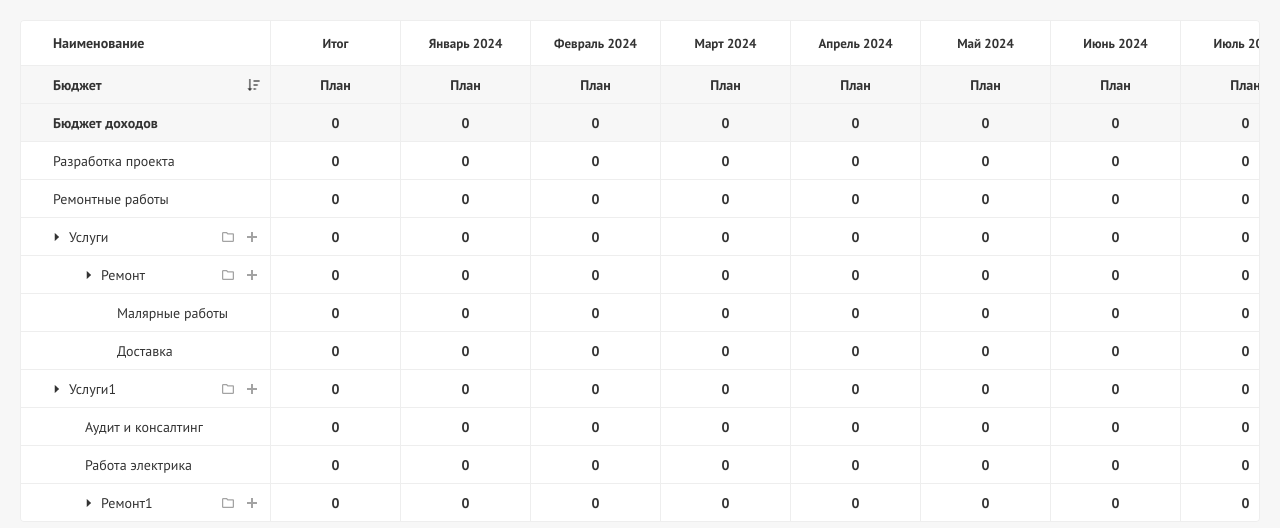
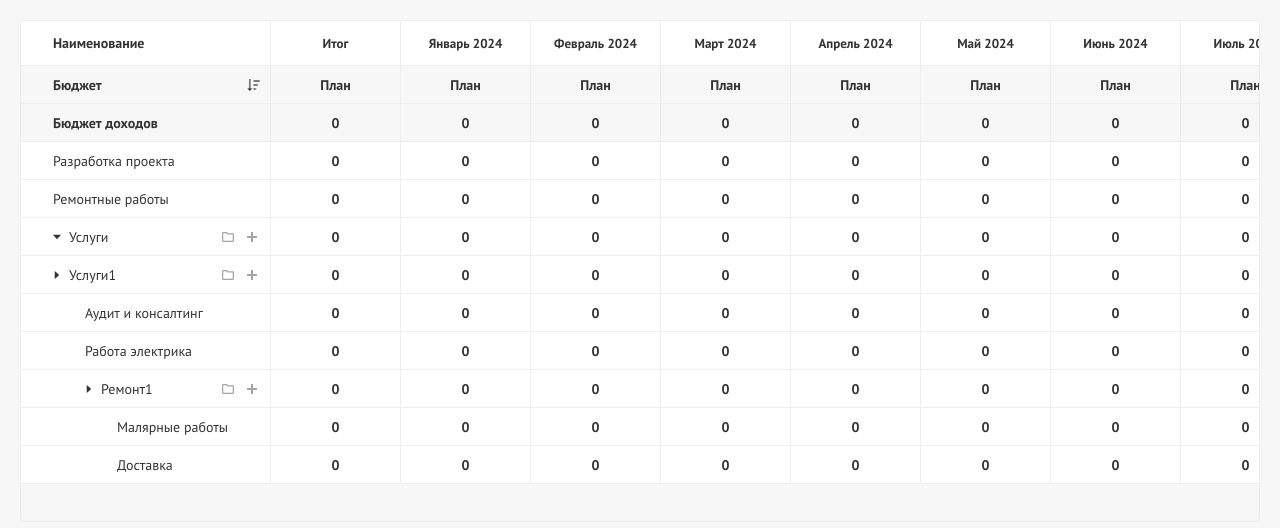
Before and after one commit to Syusina/budget, a website: page index.html in a window 1280 px wide. Both pictures are taken after a click on the element "Услуги". Drawn offline with Linux system fonts and the light colour scheme.

Commit message:
change structure and hide

```diff
--- a/scripts.js
+++ b/scripts.js
@@ -120,15 +120,14 @@ const dataInit = [
   },
 ];
 
-function hide() {
-  document.querySelectorAll("#btn-hide").forEach((el) => {
-    el.addEventListener("click", function (event) {
-      const parent = event.target.closest("tbody");
-      const arr = parent.querySelectorAll(".value");
-      arr.forEach((el) => {
-        el.classList.toggle("show");
-      });
-    });
+function hide(event) {
+  const parent = event.target.closest("tbody");
+  const array = Array.from(parent.children);
+
+  array.forEach((el, index) => {
+    if (index !== 0) {
+      el.classList.toggle("hide");
+    }
   });
 }
 
@@ -171,7 +170,6 @@ function sum(event, level, index) {
       sumRow.textContent = sumRowValue;
       const sumFolder = parentBody.querySelector(`[id^="sum_m0_l"]`);
       const arr = sumFolder.closest("tr").querySelectorAll(`[id^="sum"]`);
-      console.log("🚀 ~ handleKeyUp ~ sumFolder:", arr);
       let sum1 = 0;
       arr.forEach((el, index) => {
         if (index !== 0) {
@@ -250,8 +248,9 @@ bodyHeadTitleArray.forEach((title, index) => {
 });
 
 const tbodyData = document.createElement("tbody");
+tbodyData.id = "tbodyData";
 
-function renderData(data, folderName, level) {
+function renderData(data, folderName, body, level) {
   data.forEach((element, index) => {
     if (element.type === "FOLDER") {
       let isHide = false;
@@ -268,7 +267,13 @@ function renderData(data, folderName, level) {
         imgHide.src = "./Icons/mini-arrow.png";
         imgHide.id = "icon-hide";
         imgHide.classList.add("iconHide");
-        imgHide.addEventListener("click", () => {
+
+        const nameContainer = document.createElement("div");
+        nameContainer.classList.add("nameContainer");
+        nameContainer.id = "btn-hide";
+        nameContainer.setAttribute("onclick", "hide(event)");
+
+        nameContainer.addEventListener("click", () => {
           if (!isHide) {
             imgHide.style.transition = "transform 0.3s ease-in-out";
             imgHide.style.transform = "rotate(90deg)";
@@ -279,9 +284,7 @@ function renderData(data, folderName, level) {
             isHide = false;
           }
         });
-        const nameContainer = document.createElement("div");
-        nameContainer.classList.add("nameContainer");
-        nameContainer.id = "btn-hide";
+
         const label = document.createElement("label");
         label.style.cursor = "pointer";
         label.textContent = element.name;
@@ -324,7 +327,8 @@ function renderData(data, folderName, level) {
         tr.appendChild(td);
       });
       tbody.appendChild(tr);
-      tbodyHead.appendChild(tbody);
+
+      body.appendChild(tbody);
     } else {
       const tr = document.createElement("tr");
       tr.classList.add("value");
@@ -350,7 +354,8 @@ function renderData(data, folderName, level) {
     }
 
     if (element.type === "FOLDER" && element.child) {
-      renderData(element.child, element.name, level + 1);
+      const tbody = document.getElementById(`body_${level}_${element.name}`);
+      renderData(element.child, element.name, tbody, level + 1);
     }
   });
 }
@@ -363,5 +368,4 @@ table.classList.add("table");
 const tableContainer = document.getElementById("tableContainer");
 tableContainer.appendChild(table);
 
-renderData(dataInit, "", 0);
-hide();
+renderData(dataInit, "", tbodyData, 0);
--- a/styles.css
+++ b/styles.css
@@ -12,7 +12,7 @@ tbody tr {
   transition: max-height 0.3s ease-in-out;
 }
 
-tbody tr.show {
+.hide {
   display: none;
   transition: max-height 0.3s ease-in-out;
 }
```
